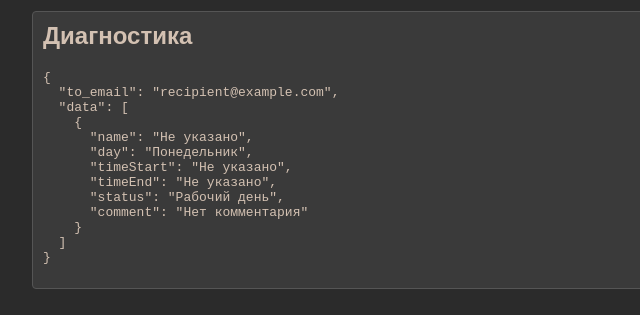
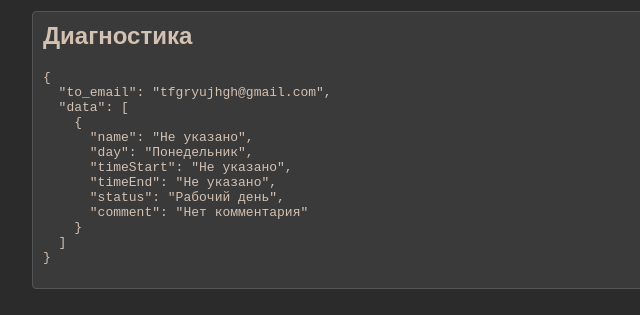
Before and after one commit to onlymyrep/raspisanie, a website: page index.html in a window 1280 px wide. Both pictures are taken after a click on the button "Отправить расписание". Shown: the part 323-638 px from the top of the page, 208-848 px from the left. Drawn offline with nearby package versions, Linux system fonts and the light colour scheme.

Commit message:
templatefix

```diff
--- a/index.html
+++ b/index.html
@@ -73,8 +73,7 @@
         button:hover {
             background-color: #8b735b;
         }
-
-        .debug {
+	.debug {
             margin-top: 20px;
             padding: 10px;
             background-color: #3a3a3a;
@@ -158,7 +157,7 @@
     </div>
 
     <script>
-        emailjs.init('9_tMAQ1P04QhyA085'); // Замените на ваш User ID
+        emailjs.init('9_tMAQ1P04QhyA085'); // Ваш User ID
 
         // Добавление новых строк
         document.getElementById('add-row').addEventListener('click', () => {
@@ -203,7 +202,7 @@
             if (data.length > 0) {
                 // Вывод данных для диагностики
                 const debugOutput = document.getElementById('debug-output');
-                debugOutput.textContent = JSON.stringify({ to_email: 'recipient@example.com', data }, null, 2);
+                debugOutput.textContent = JSON.stringify({ to_email: 'tfgryujhgh@gmail.com', data }, null, 2);
 
                 sendEmail(data);
             } else {
```
